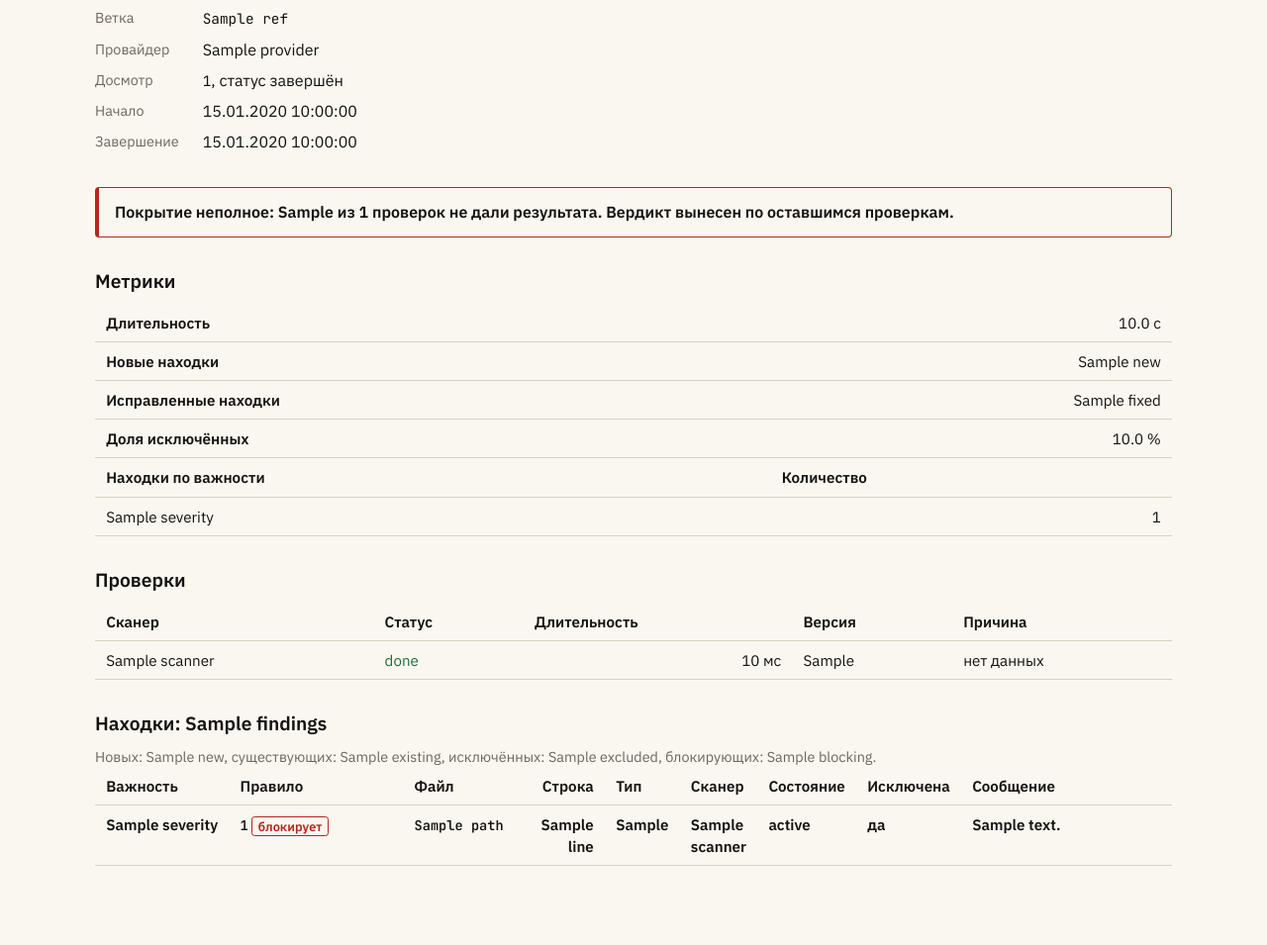
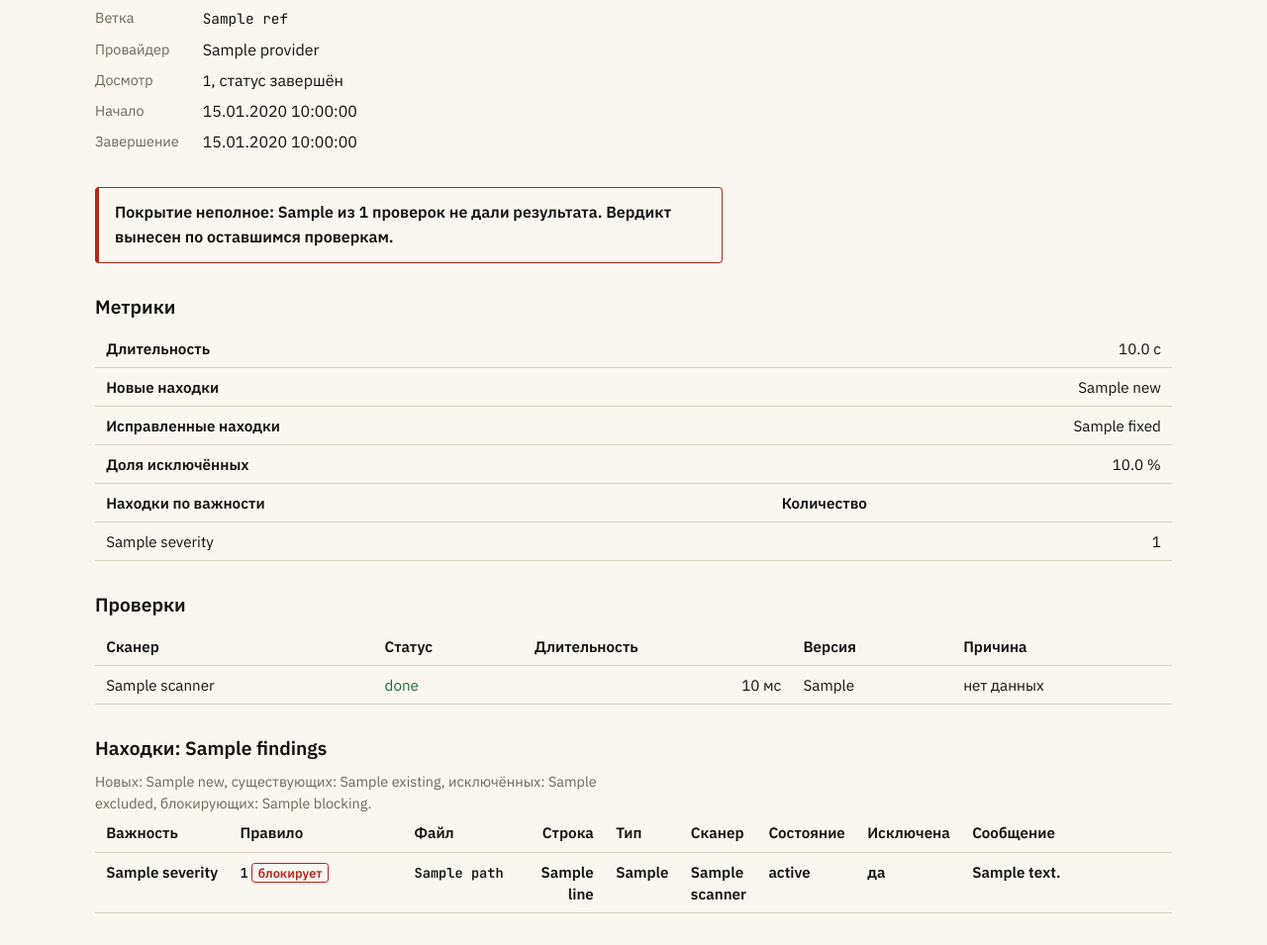
Before and after one commit to arslan-ahmetjanov/patches-please, a FastAPI app: template patches_please/templates/report.html in a window 1280 px wide. Shown: the part 216-1171 px from the top of the page at 99% size. Before the commit the page ends 1091 px from the top, so only its background shows below. Run offline with FastAPI, Linux system fonts and the light colour scheme; the template is opened without the code that fills it: most values are stand-ins (such as "Sample title", 1, 10 or a date in 2020).

Commit message:
fix: строка текста не растягивается на всю ширину
Абзацы, списки и значения определений ограничены 66 знаками: на широком
мониторе строка больше не идёт от края до края, глаз не теряет начало
следующей. В приложении ограничения не было совсем, там текст занимал все
1088 px колонки.

Заголовки, таблицы, снимки и код живут по своим правилам: таблицы на всю
ширину, блоки кода прокручиваются.

Скриншоты пересняты, WebP для сайта обновлены.

```diff
--- a/patches_please/templates/static/brand.css
+++ b/patches_please/templates/static/brand.css
@@ -39,7 +39,8 @@
   --font-mono: "JetBrains Mono", ui-monospace, "Cascadia Mono", Consolas, monospace;
 
   --radius: 0.25rem;
-  --measure: 72ch;
+  /* Строка текста: 66 знаков. Дальше глаз теряет начало следующей строки. */
+  --measure: 66ch;
 }
 
 html {
@@ -92,6 +93,18 @@ code {
   font-family: var(--font-mono);
   font-size: 0.9em;
   overflow-wrap: break-word;
+}
+
+/* Текстовая колонка уже страницы: на широком мониторе строка не растягивается
+   на весь экран. Таблицы, снимки и код живут по своим правилам. */
+p,
+li,
+dd {
+  max-width: var(--measure);
+}
+
+p {
+  text-wrap: pretty;
 }
 
 /* Логотип и название: пиксельный штамп плюс текст, на всех страницах. */
```
Also changed, not shown: site/assets/project.webp, site/assets/projects.webp, site/assets/report.webp, site/assets/scan.webp, site/assets/settings.webp, 5 other files.
